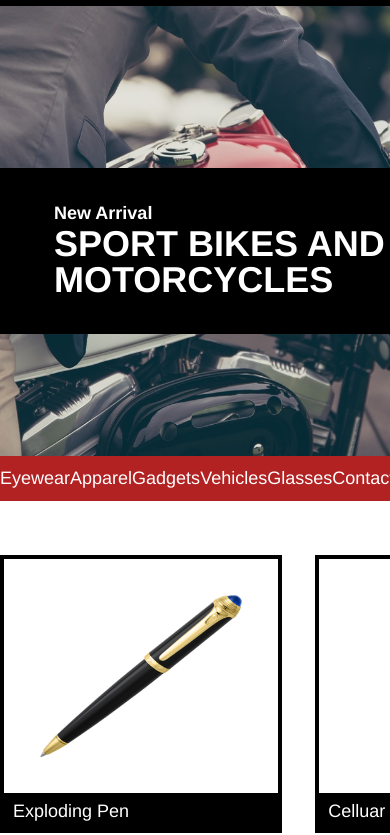
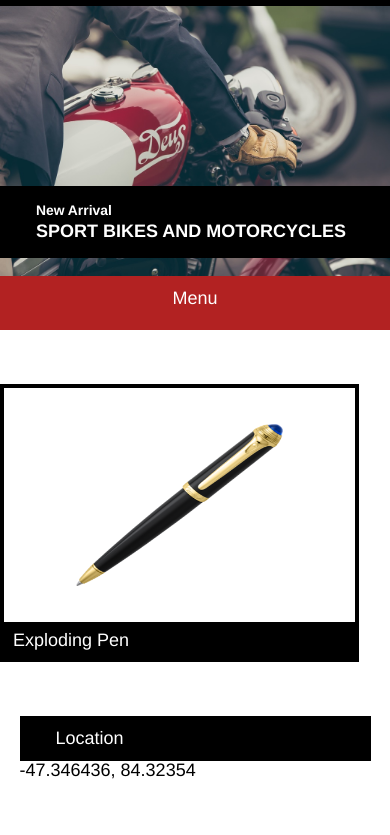
Before and after one commit to angelojohngage/sas, a plain HTML site: page index.html in a window 390 px wide. Shown: the part 36-871 px from the top of the page. Drawn offline with Linux system fonts and the light colour scheme.

Commit message:
added all media inquiries

```diff
--- a/index.html
+++ b/index.html
@@ -32,18 +32,20 @@
     <!--Nav-->
       <nav>
 
-        <div id="navigation">
-          <span>Eyewear</span>
-          <span>Apparel</span>
-          <span>Gadgets</span>
-          <span>Vehicles</span>
-          <span>Glasses</span>
-          <span>Contact</span>
+        <div class="navigation">
+          <span id="nav-list">Eyewear</span>
+          <span id="nav-list">Apparel</span>
+          <span id="nav-list">Gadgets</span>
+          <span id="nav-list">Vehicles</span>
+          <span id="nav-list">Glasses</span>
+          <span id="nav-list">Contact</span>
+          <span id="menu">Menu<span>
         </div>
 
       </nav>
     <!---Main Content-->
-      <div id="products">
+    <div class="container" id="items">
+
         <div class="product-line">
 
           <div class="product">
@@ -51,18 +53,19 @@
             <span>Exploding Pen</span>
           </div>
 
-          <div class="product">
+          <div class="product" id="watch">
             <img src="./images/watch.png">
             <span>Celluar Watch</span>
           </div>
 
-          <div class="product">
+          <div class="product" id="glasses">
             <img class="glasses" src="./images/glasses.png">
             <span>Thermal Glasses</span>
           </div>
 
         </div>
       </div>
+
     <!--Info-->
       <div id="info">
         <div class="information">
--- a/style.css
+++ b/style.css
@@ -56,15 +56,12 @@ header {
 
 h4 {
   font-weight: bold;
-
 }
 
 h1 {
   font-size: 2rem;
   font-weight: bold;
   margin-top: 0.25rem;
-
-
 }
 
 nav {
@@ -72,7 +69,7 @@ display: flex;
 background-color: firebrick;
 }
 
-#navigation {
+.navigation {
   display: inline-flex;
   justify-content: space-around;
   width: 960px;
@@ -80,29 +77,29 @@ background-color: firebrick;
   margin: 0 auto;
 }
 
-#navigation span {
+.navigation span {
   margin-top: 0.75rem;
   margin-bottom: 0.75rem;
 }
 
-#products {
-  display: flex;
+#menu {
+  display: none;
+}
+
+#items {
   width: 100%;
   background-color: white;
   justify-content: space-around;
-
 }
 
 .product-line {
   display: inline-flex;
-  margin: o auto;
   width: 960px;
+  margin: 3rem 0 0 0;
   justify-content: space-between;
-
 }
 
 .product {
-  margin-top: 3rem;
   display: inline-flex;
   flex-direction: column;
   border: 4px solid black;
@@ -111,7 +108,7 @@ background-color: firebrick;
 }
 
 .product img {
-  margin: 2rem 2rem;
+  margin: 2rem 4rem;
   height: 9rem;
 }
 
@@ -174,5 +171,63 @@ footer {
   margin: 0 auto;
   display: inline-flex;
   align-items: center;
+}
 
+@media only screen and (max-width: 1020px) and (orientation: portrait){
+  .product {
+    width: 47%;
+  }
+
+  #glasses {
+    display: none;
+  }
+
+  #nav-list {
+    display: none;
+  }
+
+  #menu {
+    display: flex;
+  }
 }
+
+@media only screen and (max-width: 470px){
+  #banner {
+    height: 15rem;
+  }
+
+  .arrivals {
+    width: 100%;
+    margin-top: 10rem;
+    padding: 1rem 2rem;
+  }
+
+  h1 {
+    font-size: 1rem;
+  }
+
+  h4 {
+    font-size: 0.77rem;
+  }
+
+  .product {
+    width: 90%;
+  }
+
+  #watch {
+    display: none;
+  }
+
+  .information {
+    flex-direction: column;
+    align-items: center;
+  }
+
+  .info-content {
+    width: 90%;
+  }
+
+  .copyright {
+    justify-content: center;
+  }
+}
```
